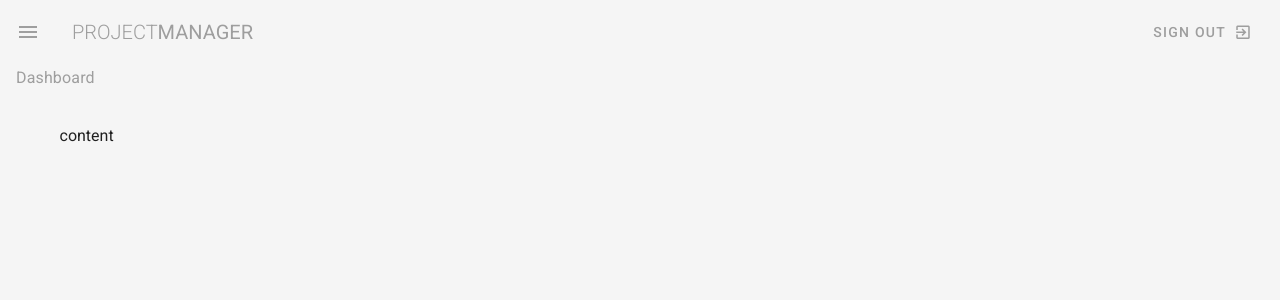
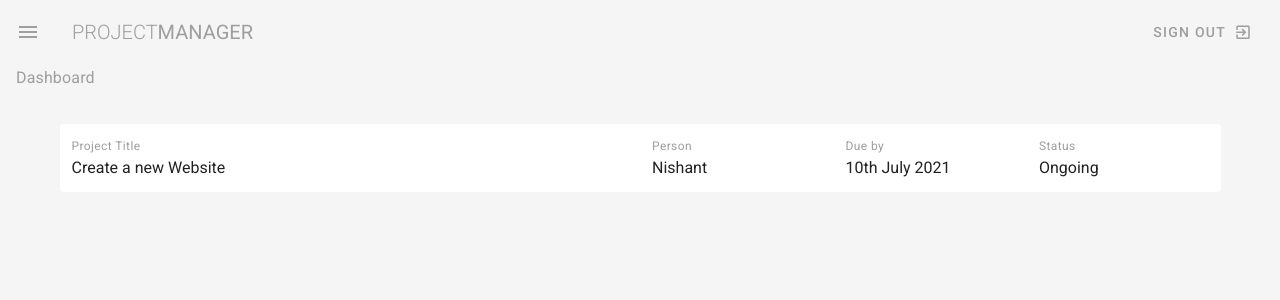
Before and after one commit to cybercoder-naj/project-manager, a Vue app: page / in a window 1280 px wide. Shown: the top 300 px of the page. Built offline with nearby package versions, Linux system fonts and the light colour scheme.

Commit message:
Added a project card

```diff
--- a/src/views/Dashboard.vue
+++ b/src/views/Dashboard.vue
@@ -3,7 +3,26 @@
     <h1 class="mx-4 subtitle-1 grey--text">Dashboard</h1>
 
     <v-container class="my-5">
-        content
+      <v-card flat class="pa-3">
+        <v-row>
+          <v-col cols="12" md="6">
+            <div class="caption grey--text">Project Title</div>
+            <div>Create a new Website</div>
+          </v-col>
+          <v-col cols="6" sm="4" md="2">
+            <div class="caption grey--text">Person</div>
+            <div>Nishant</div>
+          </v-col>
+          <v-col cols="6" sm="4" md="2">
+            <div class="caption grey--text">Due by</div>
+            <div>10th July 2021</div>
+          </v-col>
+          <v-col cols="12" sm="4" md="2">
+            <div class="caption grey--text">Status</div>
+            <div>Ongoing</div>
+          </v-col>
+        </v-row>
+      </v-card>
     </v-container>
   </div>
 </template>
```
